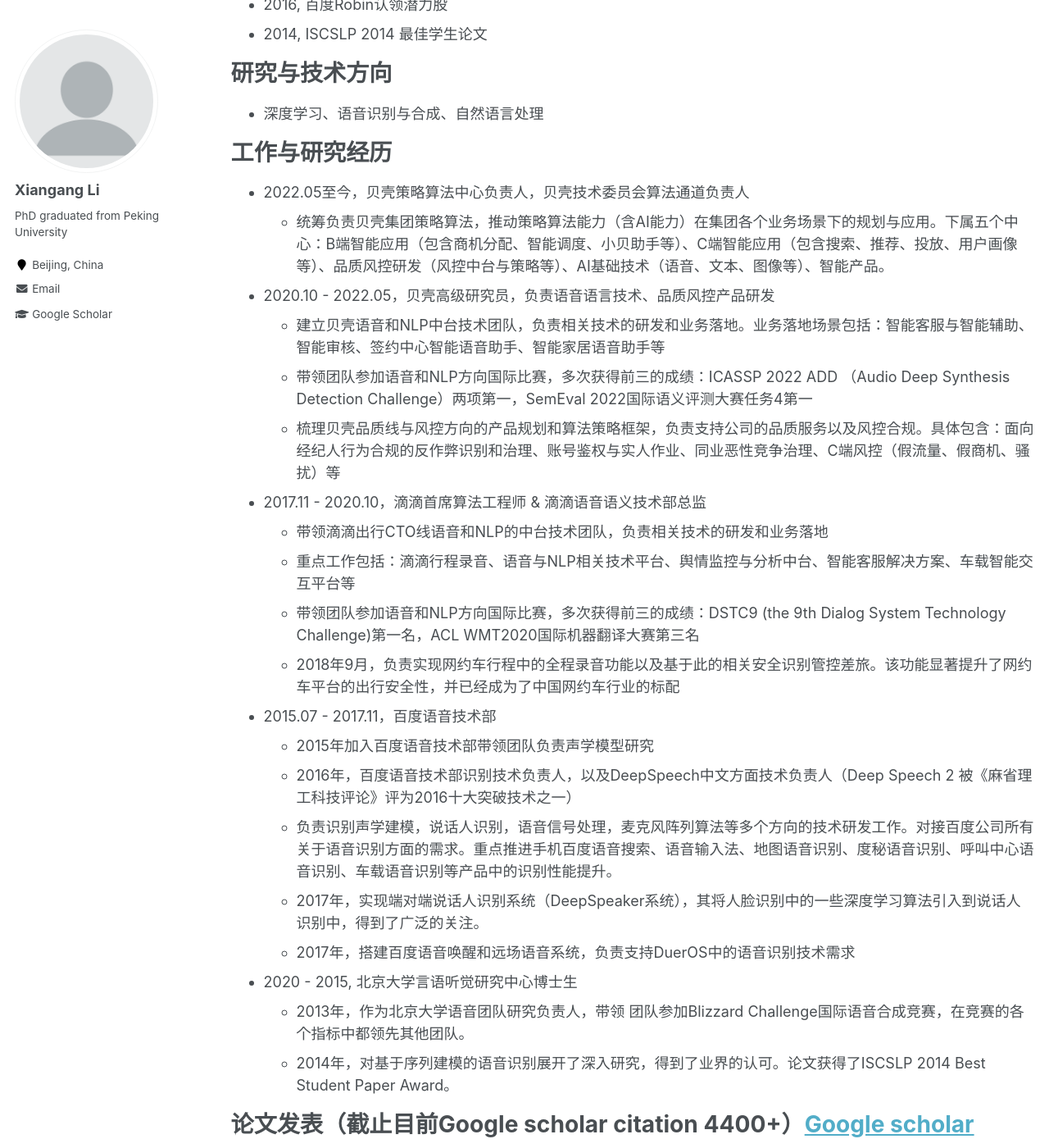
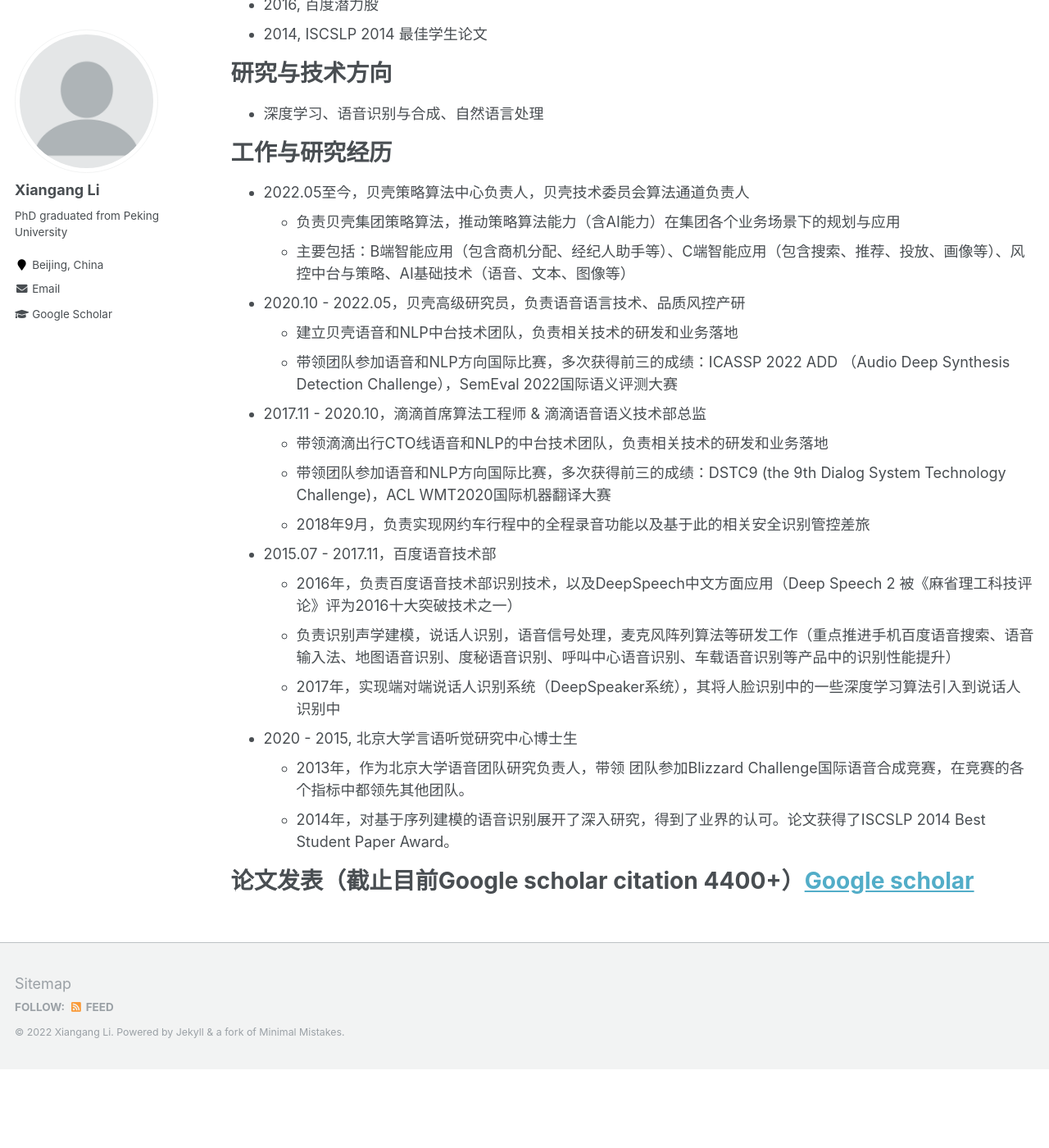
Before and after one commit to xiangangli/xiangangli.github.io, a Jekyll site: the page built from _pages/cv-cn.md, in a window 1280 px wide and 1400 px high, scrolled down 533 px. Shown: the whole window at 82% size. Built offline with Jekyll 4.4.1, drawn with Linux system fonts in a browser that asks for light colours; after the commit the page ends 1837 px from its top, so only the background shows below that; some of the changed text lies outside the part shown.

Commit message:
update cb

```diff
--- a/_pages/cv-cn.md
+++ b/_pages/cv-cn.md
@@ -18,10 +18,10 @@ redirect_from:
 
 部分奖励
 ======
-* 2020, 第20届全国青年岗位能手（北京各行业共11人入围）
+* 2020, 第20届全国青年岗位能手
 * 2017, 百度最高奖团队成员
 * 2016, 《麻省理工科技评论》年度十大突破技术之一Deep Speech 系统主要负责人
-* 2016, 百度Robin认领潜力股
+* 2016, 百度潜力股
 * 2014, ISCSLP 2014 最佳学生论文
 
 研究与技术方向
@@ -31,22 +31,19 @@ redirect_from:
 工作与研究经历
 ======
 * 2022.05至今，贝壳策略算法中心负责人，贝壳技术委员会算法通道负责人
-  * 统筹负责贝壳集团策略算法，推动策略算法能力（含AI能力）在集团各个业务场景下的规划与应用。下属五个中心：B端智能应用（包含商机分配、智能调度、小贝助手等）、C端智能应用（包含搜索、推荐、投放、用户画像等）、品质风控研发（风控中台与策略等）、AI基础技术（语音、文本、图像等）、智能产品。
-* 2020.10 - 2022.05，贝壳高级研究员，负责语音语言技术、品质风控产品研发
-  * 建立贝壳语音和NLP中台技术团队，负责相关技术的研发和业务落地。业务落地场景包括：智能客服与智能辅助、智能审核、签约中心智能语音助手、智能家居语音助手等
-  * 带领团队参加语音和NLP方向国际比赛，多次获得前三的成绩：ICASSP 2022 ADD （Audio Deep Synthesis Detection Challenge）两项第一，SemEval 2022国际语义评测大赛任务4第一
-  * 梳理贝壳品质线与风控方向的产品规划和算法策略框架，负责支持公司的品质服务以及风控合规。具体包含：面向经纪人行为合规的反作弊识别和治理、账号鉴权与实人作业、同业恶性竞争治理、C端风控（假流量、假商机、骚扰）等
+  * 负责贝壳集团策略算法，推动策略算法能力（含AI能力）在集团各个业务场景下的规划与应用
+  * 主要包括：B端智能应用（包含商机分配、经纪人助手等）、C端智能应用（包含搜索、推荐、投放、画像等）、风控中台与策略、AI基础技术（语音、文本、图像等）
+* 2020.10 - 2022.05，贝壳高级研究员，负责语音语言技术、品质风控产研
+  * 建立贝壳语音和NLP中台技术团队，负责相关技术的研发和业务落地
+  * 带领团队参加语音和NLP方向国际比赛，多次获得前三的成绩：ICASSP 2022 ADD （Audio Deep Synthesis Detection Challenge），SemEval 2022国际语义评测大赛
 * 2017.11 - 2020.10，滴滴首席算法工程师 & 滴滴语音语义技术部总监
   * 带领滴滴出行CTO线语音和NLP的中台技术团队，负责相关技术的研发和业务落地
-  * 重点工作包括：滴滴行程录音、语音与NLP相关技术平台、舆情监控与分析中台、智能客服解决方案、车载智能交互平台等
-  * 带领团队参加语音和NLP方向国际比赛，多次获得前三的成绩：DSTC9 (the 9th Dialog System Technology Challenge)第一名，ACL WMT2020国际机器翻译大赛第三名
-  * 2018年9月，负责实现网约车行程中的全程录音功能以及基于此的相关安全识别管控差旅。该功能显著提升了网约车平台的出行安全性，并已经成为了中国网约车行业的标配
+  * 带领团队参加语音和NLP方向国际比赛，多次获得前三的成绩：DSTC9 (the 9th Dialog System Technology Challenge)，ACL WMT2020国际机器翻译大赛
+  * 2018年9月，负责实现网约车行程中的全程录音功能以及基于此的相关安全识别管控差旅
 * 2015.07 - 2017.11，百度语音技术部
-  * 2015年加入百度语音技术部带领团队负责声学模型研究
-  * 2016年，百度语音技术部识别技术负责人，以及DeepSpeech中文方面技术负责人（Deep Speech 2 被《麻省理工科技评论》评为2016十大突破技术之一）
-  * 负责识别声学建模，说话人识别，语音信号处理，麦克风阵列算法等多个方向的技术研发工作。对接百度公司所有关于语音识别方面的需求。重点推进手机百度语音搜索、语音输入法、地图语音识别、度秘语音识别、呼叫中心语音识别、车载语音识别等产品中的识别性能提升。
-  * 2017年，实现端对端说话人识别系统（DeepSpeaker系统），其将人脸识别中的一些深度学习算法引入到说话人识别中，得到了广泛的关注。
-  * 2017年，搭建百度语音唤醒和远场语音系统，负责支持DuerOS中的语音识别技术需求
+  * 2016年，负责百度语音技术部识别技术，以及DeepSpeech中文方面应用（Deep Speech 2 被《麻省理工科技评论》评为2016十大突破技术之一）
+  * 负责识别声学建模，说话人识别，语音信号处理，麦克风阵列算法等研发工作（重点推进手机百度语音搜索、语音输入法、地图语音识别、度秘语音识别、呼叫中心语音识别、车载语音识别等产品中的识别性能提升）
+  * 2017年，实现端对端说话人识别系统（DeepSpeaker系统），其将人脸识别中的一些深度学习算法引入到说话人识别中
 * 2020 - 2015, 北京大学言语听觉研究中心博士生
   * 2013年，作为北京大学语音团队研究负责人，带领 团队参加Blizzard Challenge国际语音合成竞赛，在竞赛的各个指标中都领先其他团队。
   * 2014年，对基于序列建模的语音识别展开了深入研究，得到了业界的认可。论文获得了ISCSLP 2014 Best Student Paper Award。
```
